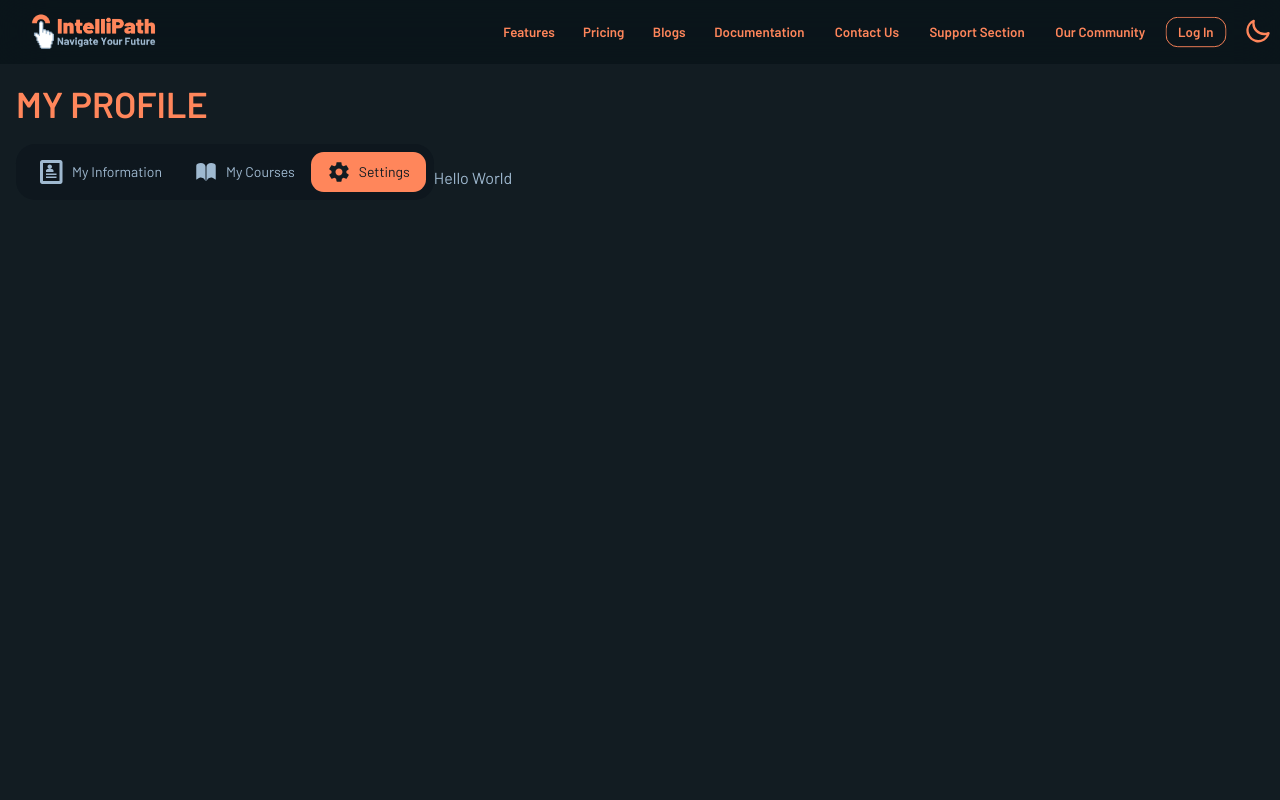
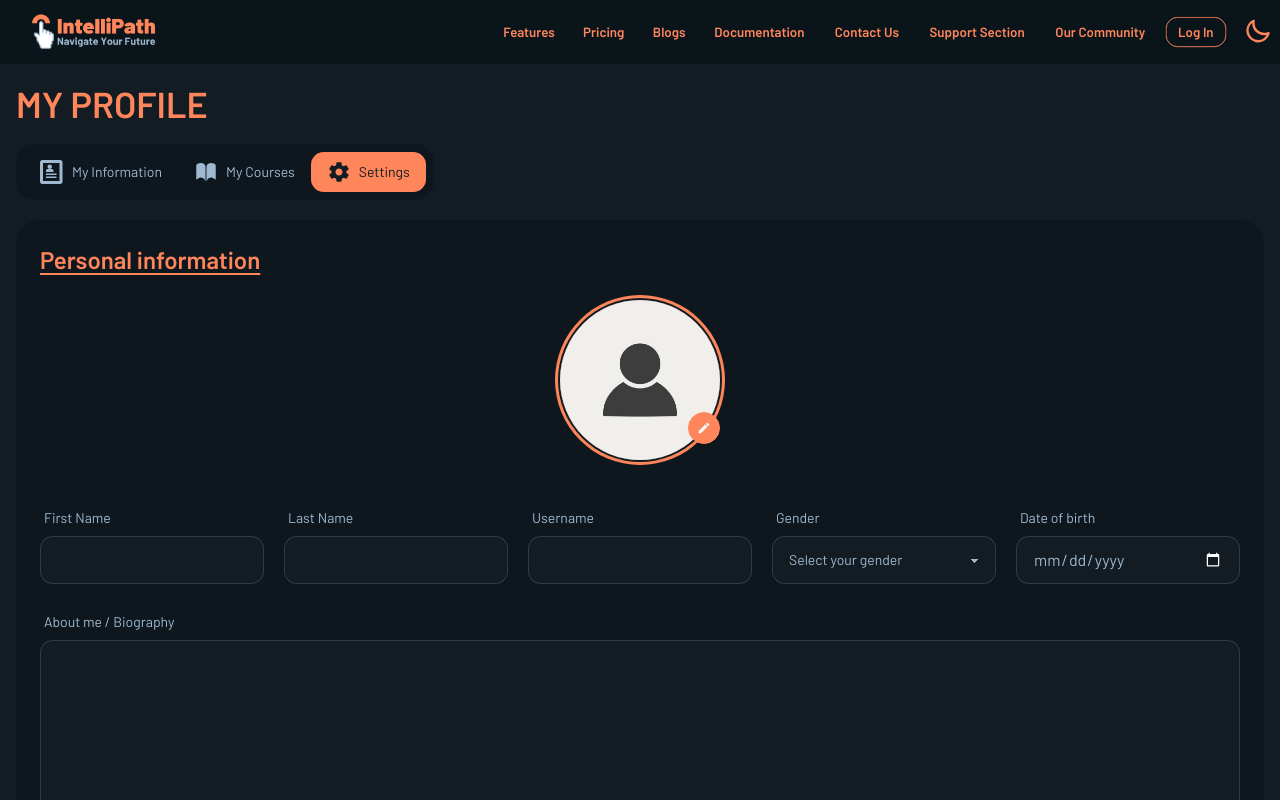
Before and after one commit to taseenjeem/intellipath-ts, a Next.js app: page /profile/1/settings in a window 1280 px wide. Shown: the top 800 px of the page. Built offline with nearby package versions, Linux system fonts and the light colour scheme; no server answers.

Commit message:
Added different layouts

```diff
--- a/database/server-actions/index.ts
+++ b/database/server-actions/index.ts
@@ -52,7 +52,7 @@ export const getUserByUsername = async (username: string) => {
   try {
     await connectMongodb();
     const user = await User.findOne({ username }).lean();
-    return user;
+    return JSON.parse(JSON.stringify(user));
   } catch (error) {
     console.error("Error finding user by username:", error);
     throw new Error("Error finding user by username");
--- a/src/app/profile/[username]/my-courses/page.tsx
+++ b/src/app/profile/[username]/my-courses/page.tsx
@@ -1,5 +1,9 @@
 const MyCoursesPage = () => {
-  return <>Hello World</>;
+  return (
+    <>
+      <div>hello</div>
+    </>
+  );
 };
 
 export default MyCoursesPage;
--- a/src/app/profile/[username]/page.tsx
+++ b/src/app/profile/[username]/page.tsx
@@ -1,7 +1,5 @@
 import { getUserByUsername } from "@/database/server-actions";
-import CoursesTab from "@/src/components/page/profile-page/CourseTab";
 import ProfileInfoTab from "@/src/components/page/profile-page/ProfileInfoTab";
-import SettingsTab from "@/src/components/page/profile-page/SettingsTab";
 
 interface IMyAccountPageProps {
   params: {
@@ -12,16 +10,7 @@ interface IMyAccountPageProps {
 const MyAccountPage = async ({ params }: IMyAccountPageProps) => {
   const userData = await getUserByUsername(params.username);
 
-  return (
-    <div role="tablist" className="tabs tabs-bordered w-full mt-5">
-      <ProfileInfoTab userData={userData} />
-      <CoursesTab />
-      <SettingsTab
-        userEmail={userData?.email ?? ""}
-        userId={userData?._id ?? ""}
-      />
-    </div>
-  );
+  return <ProfileInfoTab userData={userData} />;
 };
 
 export default MyAccountPage;
--- a/src/app/profile/[username]/settings/page.tsx
+++ b/src/app/profile/[username]/settings/page.tsx
@@ -1,5 +1,12 @@
-const SettingsPage = () => {
-  return <>Hello World</>;
+import { getUserByUsername } from "@/database/server-actions";
+import ProfileInfoForm from "@/src/components/page/profile-page/ProfileInfoForm";
+
+const SettingsPage = async () => {
+  return (
+    <>
+      <ProfileInfoForm />
+    </>
+  );
 };
 
 export default SettingsPage;
--- a/src/components/page/profile-page/ProfileInfoForm.tsx
+++ b/src/components/page/profile-page/ProfileInfoForm.tsx
@@ -35,12 +35,7 @@ const getCountries = async () => {
   );
 };
 
-interface IProfileInfoFormProps {
-  userId: string;
-  userEmail: string;
-}
-
-const ProfileInfoForm = ({ userId, userEmail }: IProfileInfoFormProps) => {
+const ProfileInfoForm = () => {
   const dispatch = useAppDispatch();
   const {
     formData,
@@ -91,8 +86,8 @@ const ProfileInfoForm = ({ userId, userEmail }: IProfileInfoFormProps) => {
     dispatch(setIsLoading(true));
 
     try {
-      await updateUserDetails(userId, formData);
-      const updatedUserInfo = await getUserByEmail(userEmail);
+      await updateUserDetails(formData._id, formData);
+      const updatedUserInfo = await getUserByEmail(formData.email);
 
       if (updatedUserInfo) {
         dispatch(setFormData(updatedUserInfo));
@@ -107,7 +102,7 @@ const ProfileInfoForm = ({ userId, userEmail }: IProfileInfoFormProps) => {
   };
 
   return (
-    <div>
+    <div className="bg-base-200 p-3 md:p-6 mt-5 rounded-3xl">
       <h3 className="text-2xl font-semibold text-primary underline underline-offset-4 mb-5">
         Personal information
       </h3>
--- a/src/components/page/profile-page/ProfileInfoTab.tsx
+++ b/src/components/page/profile-page/ProfileInfoTab.tsx
@@ -19,16 +19,8 @@ interface IProfileInfoTabProps {
 const ProfileInfoTab = ({ userData }: IProfileInfoTabProps) => {
   return (
     <>
-      <input
-        type="radio"
-        name="my_tabs_1"
-        role="tab"
-        className="tab whitespace-nowrap"
-        aria-label="My Information"
-        defaultChecked
-      />
-      <div role="tabpanel" className="tab-content w-full mt-5">
-        <div className="mt-12">
+      <div className="w-full mt-5 bg-base-200 p-3 md:p-6 rounded-3xl">
+        <div className="">
           <div className="flex flex-col md:flex-row justify-between">
             <div className="flex flex-col md:flex-row justify-center md:justify-start items-center gap-5">
               <div className="avatar">
```
